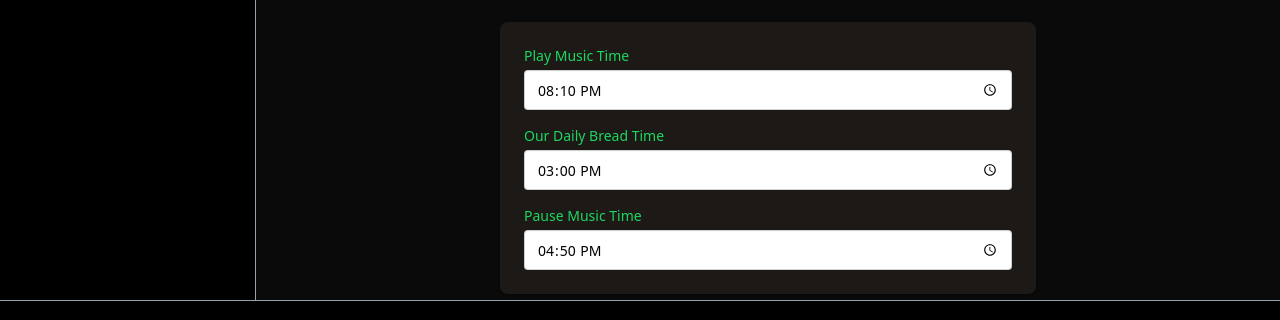
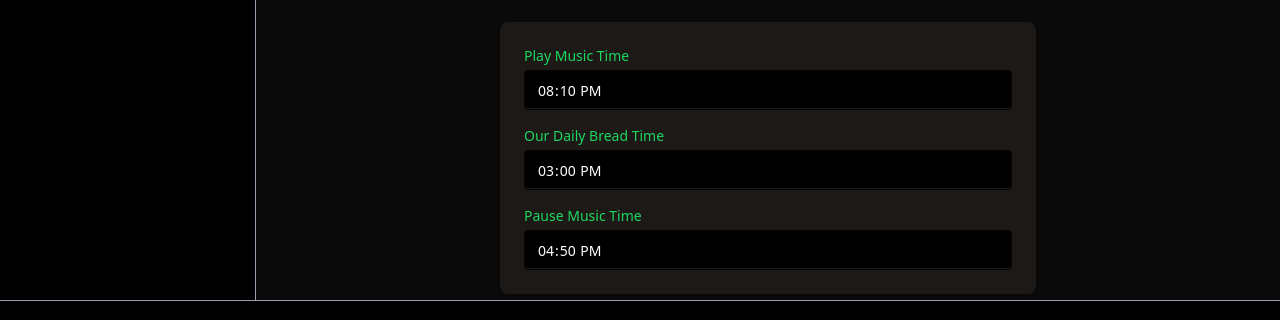
Before and after one commit to ashdroidcmd/rasp-music-player, a React (Vite) app: page /settings in a window 1280 px wide. Shown: the part 359-679 px from the top of the page. Built offline with nearby package versions, Linux system fonts and the light colour scheme.

Commit message:
fix settings UI

```diff
--- a/src/pages/Settings.jsx
+++ b/src/pages/Settings.jsx
@@ -31,7 +31,7 @@ const Settings = () => {
                 type="time"
                 value={musicStartTime}
                 onChange={(e) => setMusicStartTime(e.target.value)}
-                className="input input-bordered w-full text-black"
+                className="input input-bordered w-full bg-black text-white"
               />
             </div>
 
@@ -43,7 +43,7 @@ const Settings = () => {
                 type="time"
                 value={dailyBreadTime}
                 onChange={(e) => setDailyBreadTime(e.target.value)}
-                className="input input-bordered w-full text-black"
+                className="input input-bordered w-full bg-black text-white"
               />
             </div>
 
@@ -55,7 +55,7 @@ const Settings = () => {
                 type="time"
                 value={musicPauseTime}
                 onChange={(e) => setMusicPauseTime(e.target.value)}
-                className="input input-bordered w-full text-black"
+                className="input input-bordered w-full bg-black text-white"
               />
             </div>
           </div>
```
